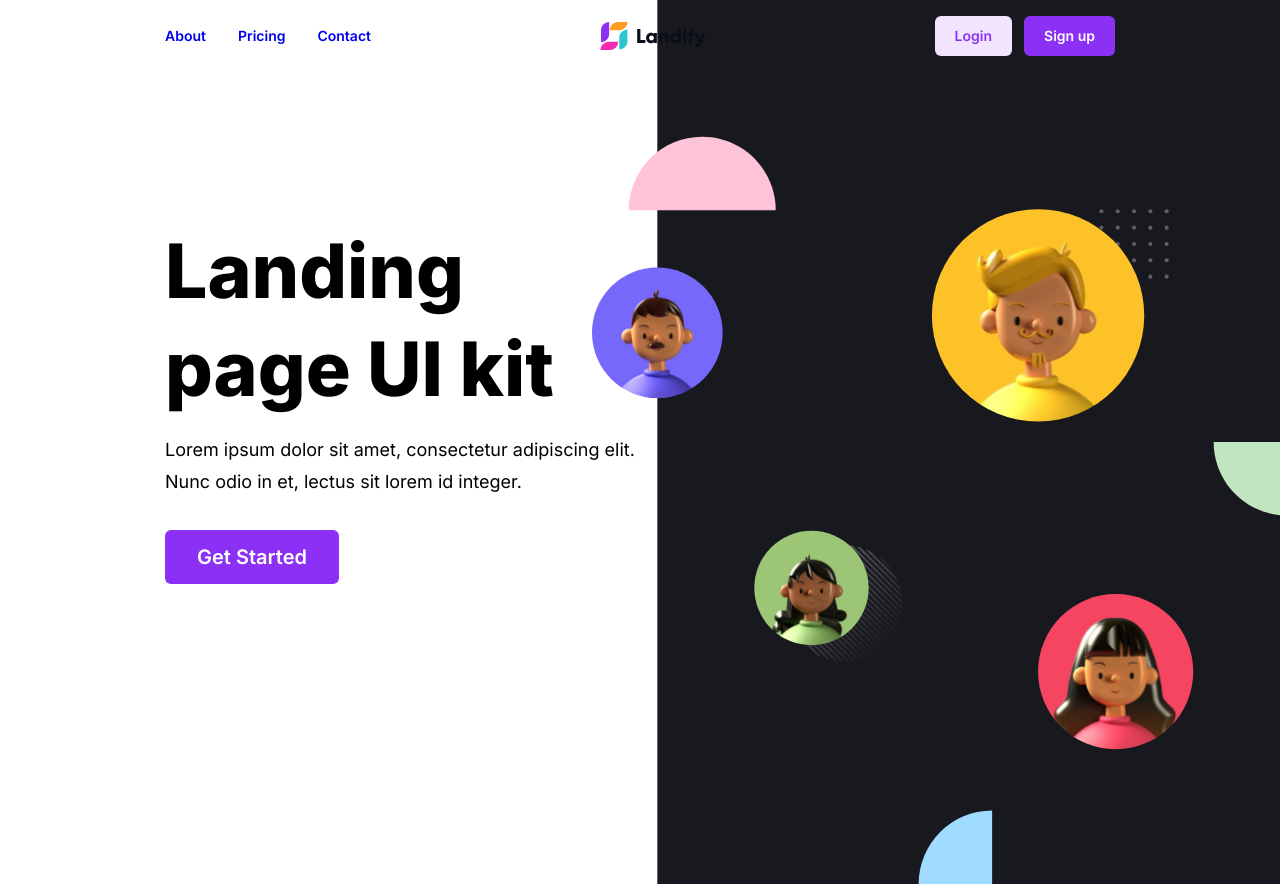
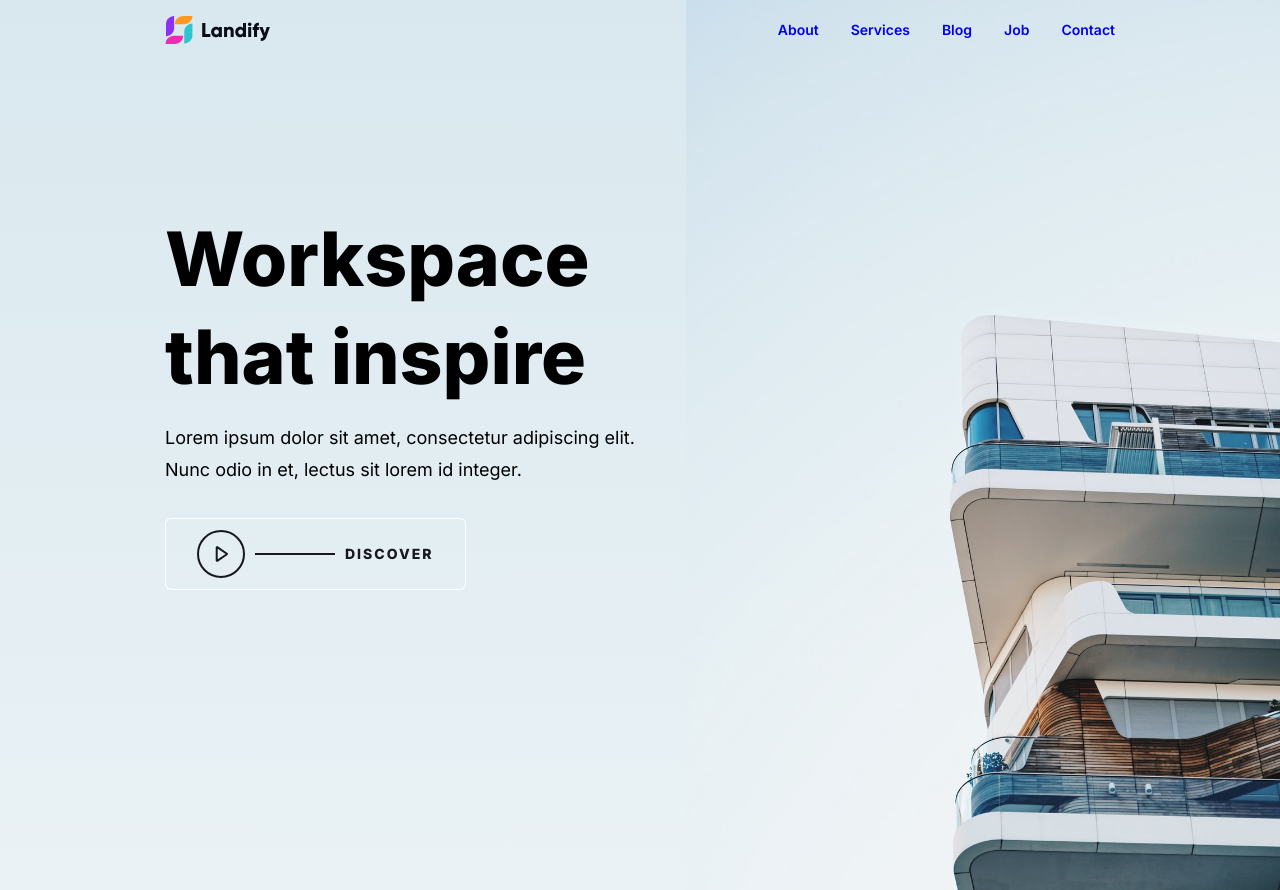
Before and after one commit to rrcaddick/LandifyUIKit, a React (Create React App) app: page / in a window 1280 px wide. Built offline with nearby package versions, Linux system fonts and the light colour scheme.

Commit message:
Completed Hero 6

```diff
--- a/src/App.js
+++ b/src/App.js
@@ -4,6 +4,7 @@ import Hero2 from "./assets/components/Hero/Hero2";
 import Hero3 from "./assets/components/Hero/Hero3";
 import Hero4 from "./assets/components/Hero/Hero4";
 import Hero5 from "./assets/components/Hero/Hero5";
+import Hero6 from "./assets/components/Hero/Hero6";
 
 const AppEl = styled.div`
   display: flex;
@@ -18,7 +19,8 @@ function App() {
       {/* <Hero2 /> */}
       {/* <Hero3 /> */}
       {/* <Hero4 /> */}
-      <Hero5 />
+      {/* <Hero5 /> */}
+      <Hero6 />
     </AppEl>
   );
 }
--- /dev/null
+++ b/src/assets/components/Hero/Hero6.jsx
@@ -0,0 +1,95 @@
+import React from "react";
+import styled from "styled-components";
+import Header3 from "../Header/Header3";
+import H1 from "../styled/H1.styled";
+import Lead from "../styled/Lead.styled";
+import Button from "../styled/Button.styled";
+import HeroImage from "../../images/Hero6Image.jpg";
+import { TextStyles, Colors } from "../../Theme";
+
+const HeroEl = styled.section`
+  position: relative;
+  padding: 0 16.5rem 30rem;
+  display: flex;
+  flex-direction: column;
+  row-gap: 15rem;
+  width: 100%;
+  overflow: hidden;
+  background-image: url(${HeroImage}), linear-gradient(#d9e8ef 0%, #eaf2f5 100%);
+  background-repeat: no-repeat;
+  background-position: right;
+  background-size: contain;
+`;
+
+const Content = styled.div`
+  display: flex;
+  justify-content: space-between;
+  perspective: 50rem;
+  gap: 4.4rem;
+`;
+
+const ContentText = styled.div`
+  width: 50%;
+  display: flex;
+  flex-direction: column;
+  align-items: flex-start;
+  justify-content: center;
+`;
+
+const Title = styled(H1)`
+  margin-bottom: 1.6rem;
+`;
+
+const Description = styled(Lead)`
+  display: block;
+  margin-bottom: 3.2rem;
+`;
+
+const StyledButton = styled(Button)`
+  display: flex;
+  align-items: center;
+  gap: 1rem;
+`;
+
+const Line = styled.div`
+  width: 8rem;
+  height: 2px;
+  background-color: ${Colors.Text.Gray900};
+`;
+
+const ButtonText = styled.span`
+  ${TextStyles.Bundler(TextStyles.Others.Capatalized)}
+  color: ${Colors.Text.Gray900}
+`;
+
+const Hero6 = () => {
+  return (
+    <HeroEl>
+      <Header3 />
+      <Content>
+        <ContentText>
+          <Title>Workspace that inspire</Title>
+          <Description>
+            Lorem ipsum dolor sit amet, consectetur adipiscing elit. Nunc odio in et, lectus sit lorem id integer.
+          </Description>
+          <StyledButton size="lg" styleType="outline">
+            <svg width="48" height="48" viewBox="0 0 48 48" fill="none" xmlns="http://www.w3.org/2000/svg">
+              <circle cx="24" cy="24" r="23" stroke="#18191F" stroke-width="2" />
+              <path
+                fill-rule="evenodd"
+                clip-rule="evenodd"
+                d="M20.2275 17.201C20.1298 17.1351 20.0003 17.1249 19.892 17.1756C19.784 17.2263 19.7158 17.3292 19.7158 17.4415V30.5597C19.7158 30.6721 19.784 30.775 19.892 30.8256C19.9376 30.8471 19.9877 30.8578 20.0372 30.8578C20.1044 30.8578 20.1713 30.8385 20.2275 30.8003L29.8704 24.2412C29.953 24.1849 30.0015 24.0954 30.0015 24.0006C30.0015 23.9058 29.953 23.8164 29.8704 23.76L20.2275 17.201Z"
+                stroke="#18191F"
+                stroke-width="2"
+              />
+            </svg>
+            <Line />
+            <ButtonText>DISCOVER</ButtonText>
+          </StyledButton>
+        </ContentText>
+      </Content>
+    </HeroEl>
+  );
+};
+
+export default Hero6;
```
Also changed, not shown: src/assets/images/Hero6Image.jpg (added).
